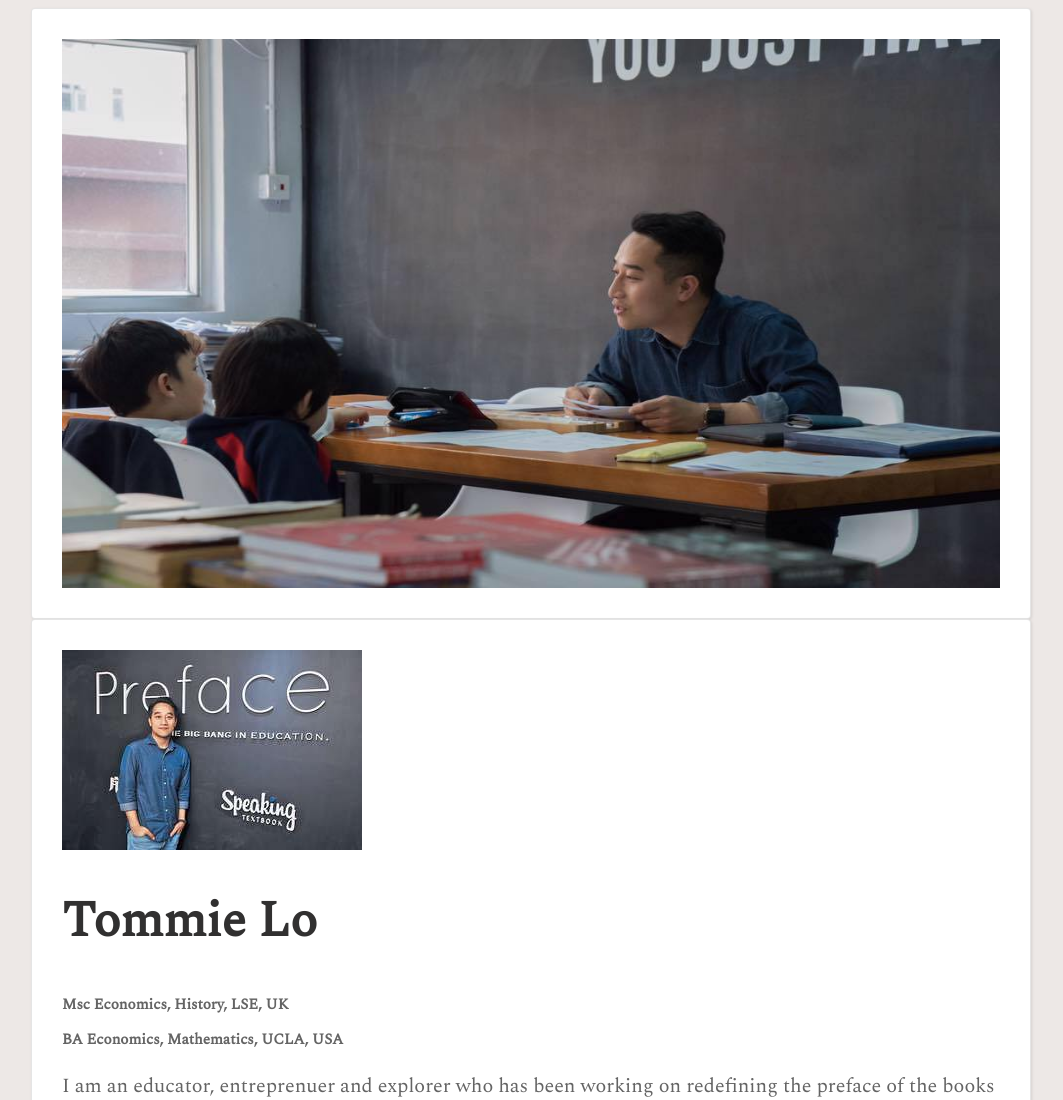
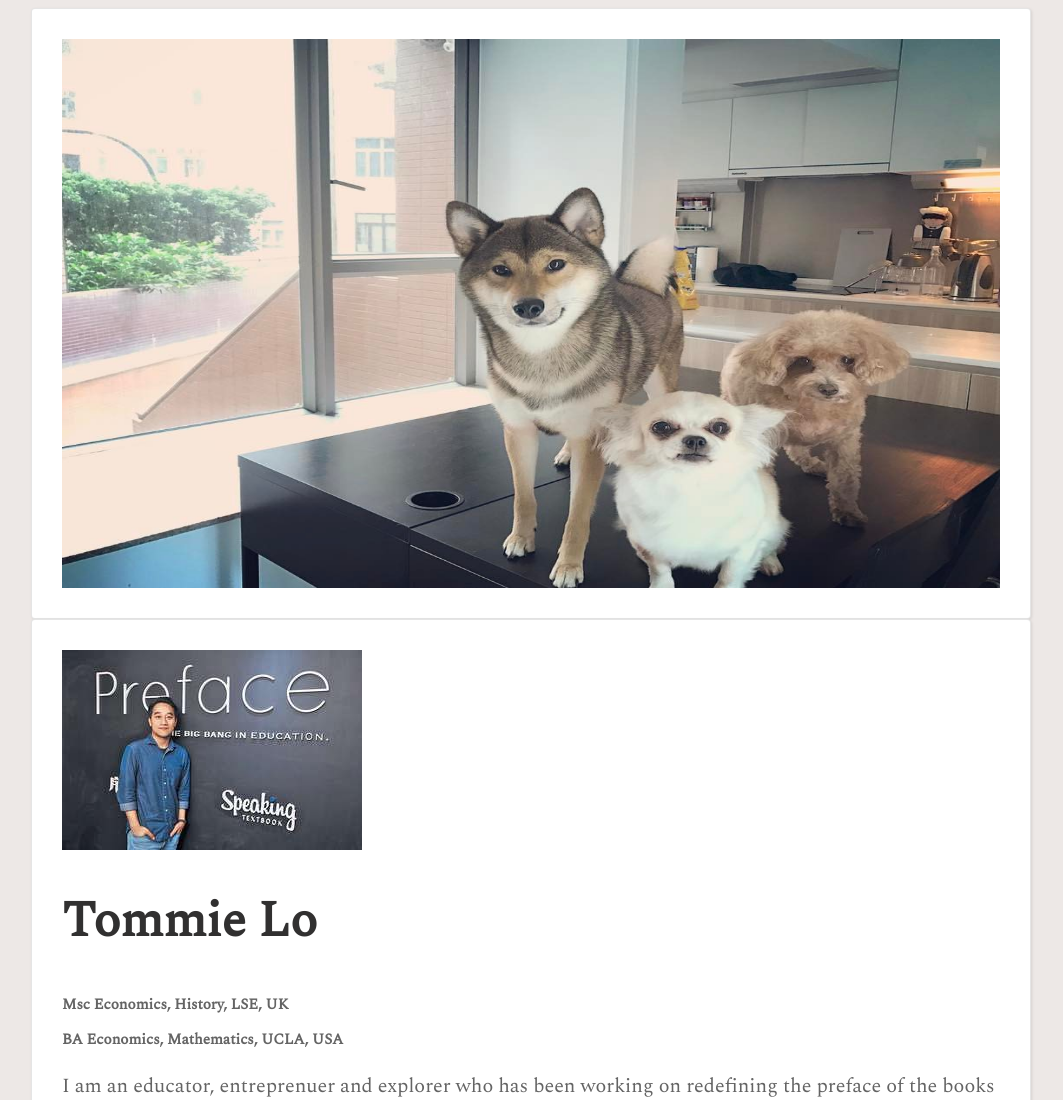
Before and after one commit to tommielopt/profile, a plain HTML site: page index.html in a window 1280 px wide. Shown: the top 1100 px of the page, without its empty margins (109-1172 px from the left). Drawn offline with nearby package versions, Linux system fonts and the light colour scheme.

Commit message:
changed profile

```diff
--- a/index.html
+++ b/index.html
@@ -18,7 +18,7 @@
   <!-- Stuff to display in the page -->
 
     <div class="header">
-      <img src="images/tommie1.jpg" alt="" id="b_profile">
+      <img src="images/tommie5.jpg" alt="" id="b_profile">
     </div>
 
     <div class="profile">
```
Also changed, not shown: 1 other file.
